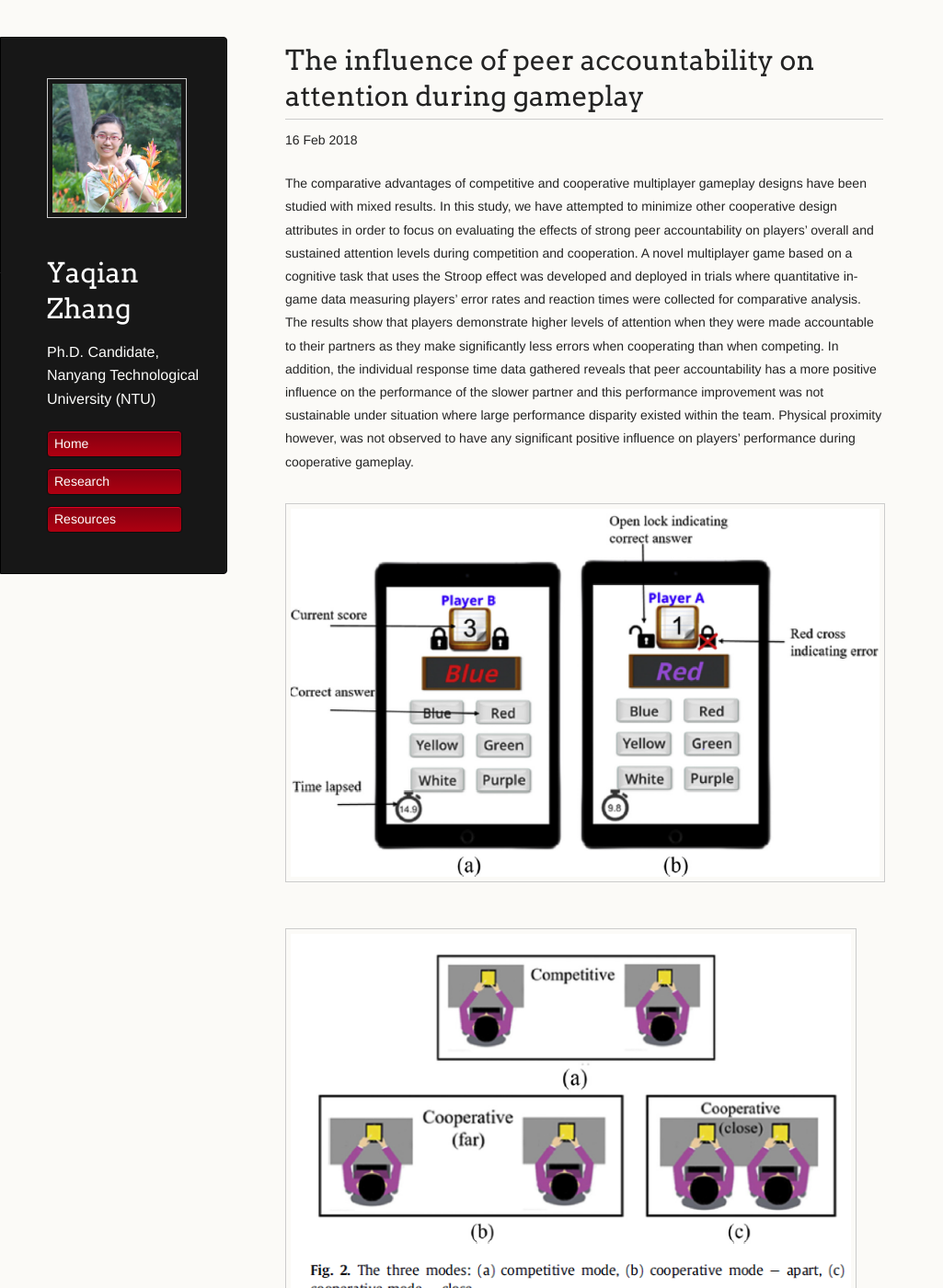
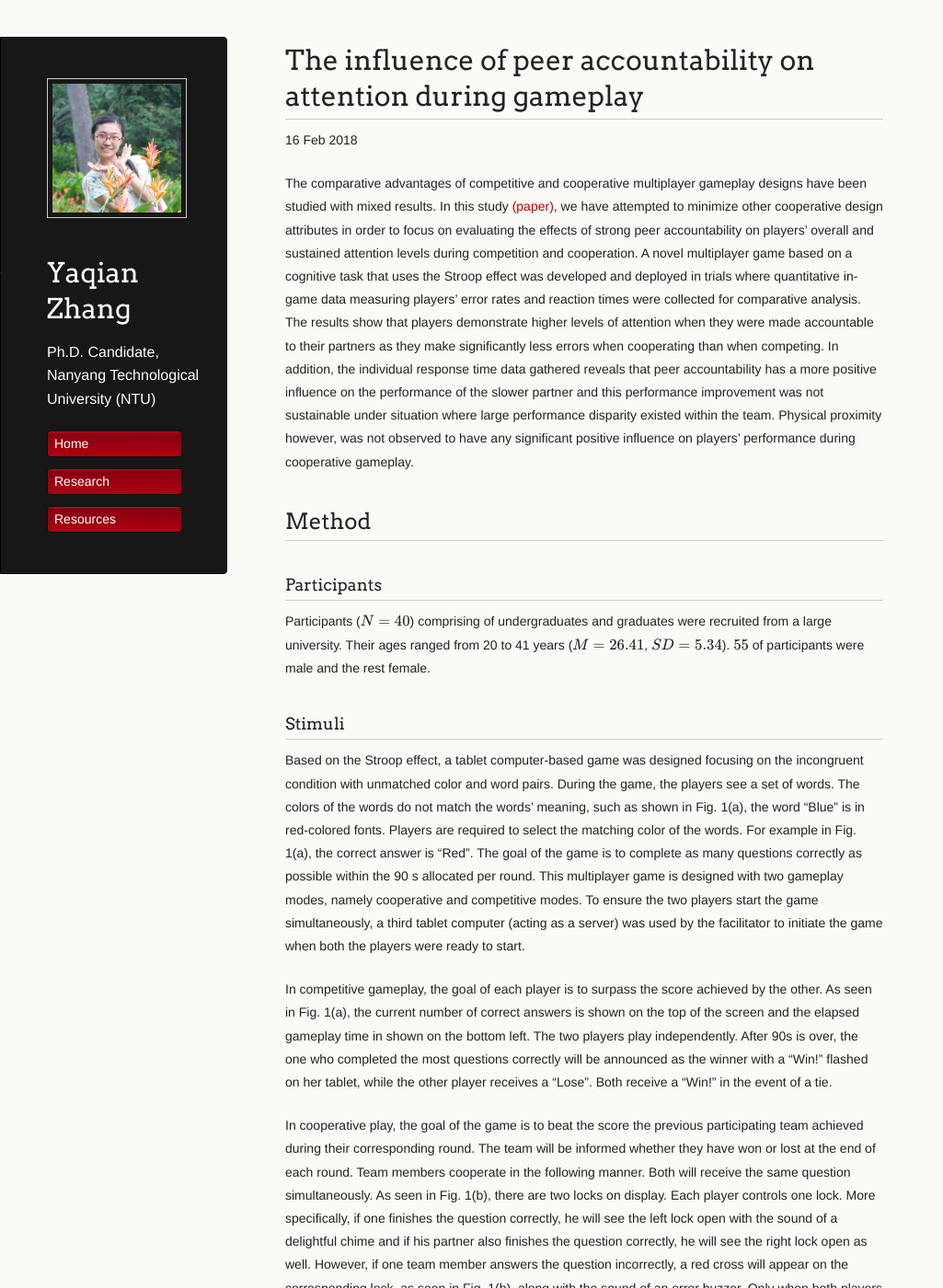
Before and after one commit to YaqianZhang/yaqianzhang.github.io, a Jekyll site: the page built from _posts/2018-02-16-peer-accountability-on-attention.md, in a window 1280 px wide and 1400 px high. Shown: the whole window at 92% size, without its empty margins (0-1025 px from the left). Built offline with Jekyll 4.4.1, drawn with Linux system fonts in a browser that asks for light colours; formulas are drawn with MathJax 3; some of the changed text lies outside the part shown.

Commit message:
Update 2018-02-16-peer-accountability-on-attention.md

```diff
--- a/_posts/2018-02-16-peer-accountability-on-attention.md
+++ b/_posts/2018-02-16-peer-accountability-on-attention.md
@@ -7,15 +7,31 @@ imgstr: "/images/fig1.PNG"
 ---
 
 The comparative advantages of competitive and cooperative multiplayer gameplay designs have been
-studied with mixed results. In this study, we have attempted to minimize other cooperative design attributes in order to focus on evaluating the effects of strong peer accountability on players' overall and sustained attention levels during competition and cooperation. A novel multiplayer game based on a cognitive task that uses the Stroop effect was developed and deployed in trials where quantitative in-game data measuring players' error rates and reaction times were collected for comparative analysis.
+studied with mixed results. In this study [(paper)](https://github.com/YaqianZhang/yaqianzhang.github.io/blob/master/papers/18_YaqianZhang_PeerAccountability_CHB.pdf), we have attempted to minimize other cooperative design attributes in order to focus on evaluating the effects of strong peer accountability on players' overall and sustained attention levels during competition and cooperation. A novel multiplayer game based on a cognitive task that uses the Stroop effect was developed and deployed in trials where quantitative in-game data measuring players' error rates and reaction times were collected for comparative analysis.
 The results show that players demonstrate higher levels of attention when they were made accountable
 to their partners as they make significantly less errors when cooperating than when competing. In
 addition, the individual response time data gathered reveals that peer accountability has a more positive influence on the performance of the slower partner and this performance improvement was not sustainable under situation where large performance disparity existed within the team. Physical proximity however, was not observed to have any significant positive influence on players’ performance during
 cooperative gameplay.
+## Method
+### Participants
+Participants ($$N=40$$) comprising of undergraduates and graduates were recruited from a large university. Their ages ranged from 20 to 41 years ($$M=26.41$$, $$SD=5.34$$). $$55%$$ of participants were male and the rest female.
+### Stimuli
+Based on the Stroop effect, a tablet computer-based game was designed focusing on the incongruent condition with unmatched color and word pairs. During the game, the players see a set of words. The colors of the words do not match the words’ meaning, such as shown in Fig. 1(a), the word “Blue” is in red-colored fonts. Players are required to select the matching color of the words. For example in Fig. 1(a), the correct answer is “Red”. The goal of the game is to complete as many questions correctly as possible within the 90 s allocated per round. This multiplayer game is designed with two gameplay modes, namely cooperative and competitive modes. To ensure the two players start the game simultaneously, a third tablet computer (acting as a server) was used by the facilitator to initiate the game when both the players were ready to start.
 
-<div><img src="/images/fig1.PNG" alt="hi" align = "center" height="400"/></div>
+In competitive gameplay, the goal of each player is to surpass the score achieved by the other. As seen in Fig. 1(a), the current number of correct answers is shown on the top of the screen and the elapsed gameplay time in shown on the bottom left. The two players play independently. After 90s is over, the one who completed the most questions correctly will be announced as the winner with a “Win!” flashed on her tablet, while the other player receives a “Lose”. Both receive a “Win!” in the event of a tie.
 
-<div><img src="/images/fig2.PNG" alt="hi" align = "center" height="400"/></div>
+In cooperative play, the goal of the game is to beat the score the previous participating team achieved during their corresponding round. The team will be informed whether they have won or lost at the end of each round. Team members cooperate in the following manner. Both will receive the same question simultaneously. As seen in Fig. 1(b), there are two locks on display. Each player controls one lock. More specifically, if one finishes the question correctly, he will see the left lock open with the sound of a delightful chime and if his partner also finishes the question correctly, he will see the right lock open as well. However, if one team member answers the question incorrectly, a red cross will appear on the corresponding lock, as seen in Fig. 1(b), along with the sound of an error buzzer. Only when both players make their selection, can they move on to the next question. If any of the two answers is incorrect, the team gets no points.
+<div><img src="/images/fig1.PNG" alt="hi" align = "center" height="300"/></div>
+
+
+
+### Procedure
+Three modes were investigated in this experiment, as shown in Fig. 2. There was the single competitive mode shown in Fig. 2(a) and the two cooperative modes, both with the same gameplay mechanics except for the physical arrangements of the two part- ners. The first is cooperative mode - apart and the other is cooper- ative mode e close, as shown in Fig. 2(b) and (c) respectively. The 40 participants formed 20 team pairs. Within-subject design was used with the teams playing three different modes in counter-balanced order. On arrival at the laboratory, the participants filled out a consent form and answered some profiling questions before the facilitator started the experiment. Firstly, there was an individual
+Fig. 2. The three modes: (a) competitive mode, (b) cooperative mode e apart, (c) cooperative mode e close.
+practice session which allowed the participants to familiarize themselves with the Stroop test task. In this practice session, the participants were required to finish ten questions correctly. After the practice session, the participants were asked if they needed more practice. If not, they started the formal experiment where the participants did three sessions using their assigned order. Each session consisted of two rounds of 90 s duration gameplay. Before the cooperative gameplay session, there was also an additional practice round to help players understand the cooperative game- play design.
+Participants also answered two different survey questionnaires, one per in-between sessions rest period and in the sequence dependent on their counter-balanced order. They were asked to rate their effort, focus and preference as soon as they were able to compare the competitive-vs-cooperative modes or the apart-vs- close proximity modes. Written feedback and comments were also collected.
+
+<div><img src="/images/fig2.PNG" alt="hi" align = "center" height="300"/></div>
 
 ## Main Findings:
 This study presented quantitative empirical support for the positive influence of peer accountability on attention levels in a conjunctive cognitive task. Further evidence was also provided to support the K\"ohler motivation gain and K\"ohler discrepancy effects by demonstrating that the K\"ohler effects are equally applicable to cognitive-oriented cooperative tasks as they are to physically-oriented ones. The implication of these findings for game or collaborative application designers is that one can employ a cooperative design with strong peer accountability to increase players' attention and performance in terms of accuracy. However, to maintain such positive influence of peer accountability, the discrepancy between the members' performance must be properly moderated.
```
